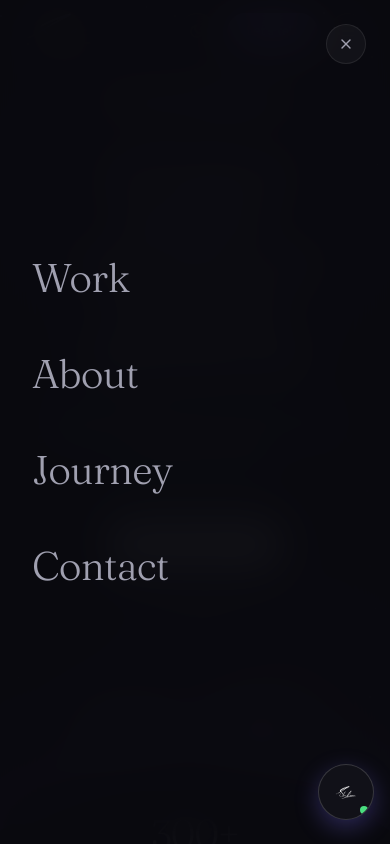
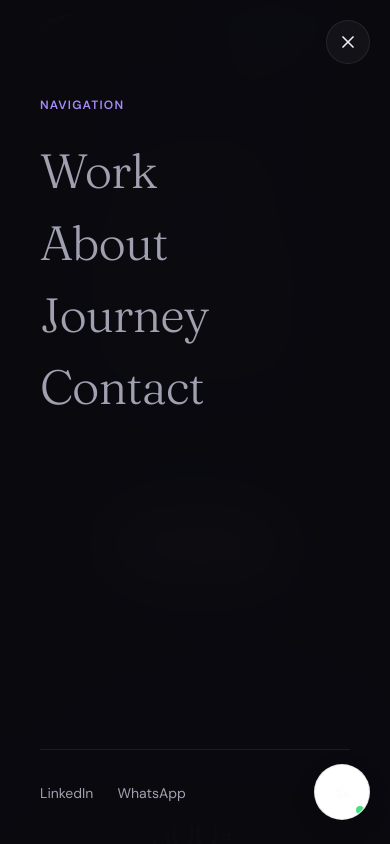
Before and after one commit to shibinsp45/Portfolio_blue, a React (Vite) app: page / in a window 390 px wide. Both pictures are taken after a click on the button 348 px from the left and 31 px from the top of the page. Shown: the top 844 px of the page. Built offline with nearby package versions, Linux system fonts and the light colour scheme.

Commit message:
Finalized mobile UI refinements: white chatbot theme, keyboard responsiveness, and premium mobile menu improvements

```diff
--- a/src/components/Navbar.jsx
+++ b/src/components/Navbar.jsx
@@ -149,25 +149,55 @@ export default function Navbar({ dark, toggleTheme }) {
       <AnimatePresence>
         {mobileOpen && (
           <motion.div
-            initial={{ opacity: 0 }} animate={{ opacity: 1 }} exit={{ opacity: 0 }}
-            style={{ position: 'fixed', inset: 0, background: dark ? 'rgba(10,10,15,0.97)' : 'rgba(248,249,250,0.97)', backdropFilter: 'blur(20px)', zIndex: 200, display: 'flex', flexDirection: 'column', alignItems: 'flex-start', justifyContent: 'center', padding: '3rem 2rem', gap: '2rem' }}
+            initial={{ opacity: 0, x: '100%' }}
+            animate={{ opacity: 1, x: 0 }}
+            exit={{ opacity: 0, x: '100%' }}
+            transition={{ type: 'spring', damping: 25, stiffness: 200 }}
+            style={{
+              position: 'fixed', inset: 0,
+              background: dark ? 'rgba(10,10,15,0.98)' : 'rgba(255,255,255,0.98)',
+              backdropFilter: 'blur(32px)', zIndex: 200,
+              display: 'flex', flexDirection: 'column',
+              padding: '6rem 2.5rem 2.5rem'
+            }}
           >
             <button onClick={() => setMobileOpen(false)}
-              style={{ position: 'absolute', top: '1.5rem', right: '1.5rem', width: 40, height: 40, borderRadius: '50%', border: '1px solid var(--border)', background: 'var(--surface)', cursor: 'pointer', display: 'flex', alignItems: 'center', justifyContent: 'center', color: 'var(--fg2)' }}>
-              <X size={16} />
+              style={{ position: 'absolute', top: '1.25rem', right: '1.25rem', width: 44, height: 44, borderRadius: '50%', border: '1px solid var(--border)', background: 'var(--surface)', cursor: 'pointer', display: 'flex', alignItems: 'center', justifyContent: 'center', color: 'var(--fg)' }}>
+              <X size={20} />
             </button>
-            {navLinks.map(link => {
+
+            <div style={{ display: 'flex', flexDirection: 'column', gap: '1.5rem', flex: 1 }}>
+              <div style={{ fontSize: '0.75rem', color: 'var(--accent2)', fontWeight: 600, textTransform: 'uppercase', letterSpacing: '0.1em', marginBottom: '0.5rem' }}>Navigation</div>
+              {navLinks.map((link, idx) => {
                 const isActive = activeSection === link.href.replace('#', '');
                 return (
-                <a key={link.label} href={link.href} onClick={e => handleNavClick(e, link.href)}
-                  style={{ fontFamily: "'Fraunces', serif", fontSize: '2.5rem', fontWeight: 300, color: isActive ? 'var(--accent2)' : 'var(--fg2)', transition: 'color 0.2s', letterSpacing: '-0.02em' }}
-                  onMouseEnter={e => e.target.style.color = 'var(--fg)'}
-                  onMouseLeave={e => e.target.style.color = isActive ? 'var(--accent2)' : 'var(--fg2)'}
+                  <motion.a
+                    key={link.label}
+                    href={link.href}
+                    onClick={e => handleNavClick(e, link.href)}
+                    initial={{ opacity: 0, x: 20 }}
+                    animate={{ opacity: 1, x: 0 }}
+                    transition={{ delay: idx * 0.1 }}
+                    style={{
+                      fontFamily: "'Fraunces', serif",
+                      fontSize: '3rem',
+                      fontWeight: 300,
+                      color: isActive ? 'var(--fg)' : 'var(--fg2)',
+                      display: 'block',
+                      letterSpacing: '-0.02em',
+                      lineHeight: 1
+                    }}
                   >
                     {link.label}
-                </a>
+                  </motion.a>
                 );
               })}
+            </div>
+
+            <div style={{ paddingTop: '2rem', borderTop: '1px solid var(--border)', display: 'flex', gap: '1.5rem' }}>
+              <a href="https://linkedin.com/in/shibinsp45" target="_blank" style={{ fontSize: '0.875rem', color: 'var(--fg2)' }}>LinkedIn</a>
+              <a href="https://wa.me/918606129072" target="_blank" style={{ fontSize: '0.875rem', color: 'var(--fg2)' }}>WhatsApp</a>
+            </div>
           </motion.div>
         )}
       </AnimatePresence>
--- a/src/index.css
+++ b/src/index.css
@@ -118,65 +118,47 @@ a:focus-visible, button:focus-visible { outline:2px solid var(--accent); outline
 .contact-link:hover { border-color:var(--accent); color:var(--accent2); background:rgba(124,109,250,.08); transform:translateY(-2px); }
 
 /* chatbot */
-.chat-bubble { position:fixed; bottom:90px; right:24px; z-index:300; background:var(--bg2); border:1px solid var(--border2); border-radius:18px 18px 4px 18px; padding:12px 16px; max-width:200px; box-shadow:0 8px 32px rgba(0,0,0,.5); animation:bub-in .3s cubic-bezier(.34,1.56,.64,1); cursor:pointer; }
-.chat-bubble p { font-size:.8125rem; color:var(--fg); margin:0; line-height:1.4; }
+.chat-bubble { position:fixed; bottom:90px; right:24px; z-index:300; background:#fff; border:1px solid rgba(0,0,0,0.1); border-radius:18px 18px 4px 18px; padding:12px 16px; max-width:220px; box-shadow:0 12px 32px rgba(0,0,0,0.15); animation:bub-in .3s cubic-bezier(.34,1.56,.64,1); cursor:pointer; }
+.chat-bubble p { font-size:.8125rem; color:#1a1a20; margin:0; line-height:1.4; }
 .chat-bubble strong { color:var(--accent); }
-.bubble-dismiss { position:absolute; top:-8px; left:-8px; width:20px; height:20px; border-radius:50%; background:var(--bg3); border:1px solid var(--border); display:flex; align-items:center; justify-content:center; cursor:pointer; color:var(--fg3); font-size:10px; transition:color .2s; }
-.bubble-dismiss:hover { color:var(--fg); }
-.chat-fab { position:fixed; bottom:24px; right:24px; z-index:300; width:56px; height:56px; border-radius:50%; border:1px solid var(--border2); cursor:pointer; overflow:hidden; background:var(--bg2); box-shadow:0 8px 24px rgba(124,109,250,.3); animation:fab-pop .5s cubic-bezier(.34,1.56,.64,1) 1s both; transition:transform .2s; display:flex; align-items:center; justify-content:center; }
+.bubble-dismiss { position:absolute; top:-8px; left:-8px; width:20px; height:20px; border-radius:50%; background:#fff; border:1px solid rgba(0,0,0,0.1); display:flex; align-items:center; justify-content:center; cursor:pointer; color:#666; font-size:10px; transition:color .2s; }
+.chat-fab { position:fixed; bottom:24px; right:24px; z-index:300; width:56px; height:56px; border-radius:50%; border:1px solid rgba(0,0,0,0.1); cursor:pointer; overflow:hidden; background:#fff; box-shadow:0 8px 24px rgba(0,0,0,0.12); animation:fab-pop .5s cubic-bezier(.34,1.56,.64,1) 1s both; transition:transform .2s; display:flex; align-items:center; justify-content:center; }
 .chat-fab:hover { transform:scale(1.08); }
-.chat-fab:active { transform:scale(.95); }
-.fab-online { position:absolute; bottom:3px; right:3px; width:12px; height:12px; background:var(--green); border-radius:50%; border:2px solid var(--bg2); transition:opacity .2s; }
-.chat-window { position:fixed; z-index:299; display:flex; flex-direction:column; background:rgba(10,10,15,.88); backdrop-filter:blur(24px); border:1px solid var(--border2); border-radius:24px; box-shadow:0 24px 64px rgba(0,0,0,.6); overflow:hidden; transition:opacity .25s,transform .25s; opacity:0; transform:translateY(16px) scale(.97); pointer-events:none; bottom:90px; right:24px; width:384px; height:min(520px,70vh); }
-:root[data-theme="light"] .chat-window { background:rgba(255,255,255,.88); box-shadow:0 24px 64px rgba(0,0,0,.15); }
+.fab-online { position:absolute; bottom:3px; right:3px; width:12px; height:12px; background:var(--green); border-radius:50%; border:2px solid #fff; }
+.chat-window { position:fixed; z-index:299; display:flex; flex-direction:column; background:#ffffff; border:1px solid rgba(0,0,0,0.08); border-radius:24px; box-shadow:0 32px 80px rgba(0,0,0,0.25); overflow:hidden; transition:opacity .3s, transform .3s; opacity:0; transform:translateY(20px) scale(.98); pointer-events:none; bottom:90px; right:24px; width:380px; height:min(600px, 80vh); color: #1a1a20; }
 .chat-window.open { opacity:1; transform:translateY(0) scale(1); pointer-events:all; }
-@media(max-width:520px) { .chat-window{bottom:0;right:0;left:0;top:0;width:100%;height:100%;border-radius:0;border:none} .chat-bubble,.chat-fab{right:16px} }
-.chat-header { display:flex; align-items:center; gap:10px; padding:14px 16px; border-bottom:1px solid var(--border); background:rgba(255,255,255,.025); flex-shrink:0; }
-:root[data-theme="light"] .chat-header { background:rgba(0,0,0,.02); }
-.chat-avatar { width:36px; height:36px; border-radius:50%; border:2px solid rgba(124,109,250,.3); flex-shrink:0; background:var(--bg3); display:flex; align-items:center; justify-content:center; font-size:1.125rem; position:relative; }
-.chat-avatar-online { position:absolute; bottom:-1px; right:-1px; width:11px; height:11px; background:var(--green); border-radius:50%; border:2px solid var(--bg2); }
-.chat-header-status { font-size:.7rem; color:var(--green); display:flex; align-items:center; gap:4px; }
+@media(max-width:600px) { .chat-window{bottom:0;right:0;left:0;top:0;width:100%;height:100dvh;border-radius:0;border:none} .chat-bubble,.chat-fab{right:20px} }
+.chat-header { display:flex; align-items:center; gap:12px; padding:16px 20px; border-bottom:1px solid rgba(0,0,0,0.05); background:#fff; flex-shrink:0; }
+.chat-avatar { width:36px; height:36px; border-radius:50%; border:2px solid var(--accent); flex-shrink:0; background:#f0f0f5; display:flex; align-items:center; justify-content:center; position:relative; }
+.chat-avatar-online { position:absolute; bottom:-1px; right:-1px; width:11px; height:11px; background:var(--green); border-radius:50%; border:2px solid #fff; }
+.chat-header-status { font-size:.7rem; color:var(--green); display:flex; align-items:center; gap:4px; font-weight: 500; }
 .chat-header-status::before { content:''; width:5px; height:5px; border-radius:50%; background:var(--green); animation:blink 2s ease-in-out infinite; }
-.chat-close-btn { width:32px; height:32px; border-radius:50%; border:1px solid var(--border); background:var(--surface); cursor:pointer; display:flex; align-items:center; justify-content:center; color:var(--fg3); transition:all .2s; flex-shrink:0; }
-.chat-close-btn:hover { color:var(--fg); border-color:var(--border2); }
-.chat-messages { flex:1; overflow-y:auto; padding:16px; display:flex; flex-direction:column; gap:12px; scroll-behavior:smooth; }
-.chat-messages::-webkit-scrollbar { width:3px; }
-.chat-messages::-webkit-scrollbar-thumb { background:var(--border); border-radius:3px; }
-.chat-empty { display:flex; flex-direction:column; align-items:center; justify-content:center; height:100%; gap:14px; padding:16px; }
-.chat-empty-avatar { width:60px; height:60px; border-radius:18px; background:var(--bg3); border:1px solid var(--border); display:flex; align-items:center; justify-content:center; font-size:1.75rem; }
-.chat-empty-title { font-size:.9375rem; font-weight:600; color:var(--fg); text-align:center; }
-.chat-empty-sub { font-size:.8rem; color:var(--fg3); text-align:center; max-width:220px; line-height:1.5; }
-.contact-chips { display:flex; flex-wrap:wrap; gap:6px; justify-content:center; margin-top:4px; }
-.contact-chip { display:inline-flex; align-items:center; gap:5px; padding:6px 12px; border-radius:999px; border:1px solid var(--border); background:var(--surface); color:var(--fg2); font-size:.75rem; text-decoration:none; transition:all .2s; }
-.contact-chip:hover { border-color:var(--accent); color:var(--accent2); background:rgba(124,109,250,.08); }
-.contact-chip svg { width:12px; height:12px; }
-.quick-questions { display:flex; flex-wrap:wrap; gap:6px; justify-content:center; margin-top:8px; }
-.quick-q { padding:7px 14px; border-radius:12px; border:1px solid var(--border); background:var(--surface); color:var(--fg3); font-size:.75rem; cursor:pointer; font-family:'DM Sans',sans-serif; transition:all .2s; }
-.quick-q:hover { border-color:var(--border2); color:var(--fg); background:var(--surface2); }
-.msg-row { display:flex; gap:8px; align-items:flex-end; }
+.chat-close-btn { width:32px; height:32px; border-radius:50%; border:1px solid rgba(0,0,0,0.08); background:#fff; cursor:pointer; display:flex; align-items:center; justify-content:center; color:#666; transition:all .2s; }
+.chat-messages { flex:1; overflow-y:auto; padding:20px; display:flex; flex-direction:column; gap:16px; scroll-behavior:smooth; background: #fff; }
+.chat-empty { display:flex; flex-direction:column; align-items:center; justify-content:center; height:100%; gap:20px; padding:24px; }
+.chat-empty-avatar { width:64px; height:64px; border-radius:20px; border:1px solid rgba(0,0,0,0.08); display:flex; align-items:center; justify-content:center; background: #f8f9fb; }
+.chat-empty-title { font-size:1rem; font-weight:700; color:#1a1a20; text-align:center; }
+.chat-empty-sub { font-size:.875rem; color:#666; text-align:center; max-width:260px; line-height:1.6; }
+.contact-chips { display:flex; flex-wrap:wrap; gap:8px; justify-content:center; }
+.contact-chip { display:inline-flex; align-items:center; gap:6px; padding:8px 16px; border-radius:999px; border:1px solid rgba(0,0,0,0.08); background:#fff; color:#444; font-size:.8rem; transition:all .2s; }
+.contact-chip:hover { border-color:var(--accent); color:var(--accent); background:#f5f3ff; }
+.quick-q { padding:10px 18px; border-radius:14px; border:1px solid rgba(0,0,0,0.08); background:#fff; color:#555; font-size:.8125rem; cursor:pointer; transition:all .2s; text-align: left; }
+.quick-q:hover { border-color:var(--accent); color:var(--accent); background:#f5f3ff; }
+.msg-row { display:flex; gap:10px; align-items:flex-end; }
 .msg-row.user { flex-direction:row-reverse; }
-.msg-bot-icon { width:24px; height:24px; border-radius:8px; background:var(--bg3); border:1px solid var(--border); display:flex; align-items:center; justify-content:center; font-size:.875rem; flex-shrink:0; }
-.msg-bubble { max-width:78%; font-size:.8125rem; line-height:1.6; border-radius:16px; padding:10px 14px; word-break:break-word; }
-.msg-bubble.bot { background:var(--surface2); color:var(--fg); border-bottom-left-radius:4px; }
-.msg-bubble.user { background:var(--accent); color:#fff; border-bottom-right-radius:4px; }
-.msg-bubble a.inline-chip { display:inline-flex; align-items:center; gap:4px; padding:3px 10px; border-radius:999px; border:1px solid var(--border2); background:var(--surface); color:var(--fg2); font-size:.75rem; text-decoration:none; margin:2px 1px; vertical-align:middle; transition:background .2s; }
-.msg-bubble a.inline-chip:hover { background:var(--surface2); color:var(--fg); }
-.msg-bubble a.inline-chip svg { width:11px; height:11px; }
-.typing-indicator { display:flex; gap:4px; padding:12px 14px; background:var(--surface2); border-radius:16px; border-bottom-left-radius:4px; width:fit-content; }
-.typing-dot { width:6px; height:6px; border-radius:50%; background:var(--fg3); animation:typing-dot 1.2s ease-in-out infinite; }
-.typing-dot:nth-child(2) { animation-delay:.2s; }
-.typing-dot:nth-child(3) { animation-delay:.4s; }
-.followup-row { display:flex; flex-wrap:wrap; gap:6px; padding-left:32px; }
-.followup-btn { padding:5px 12px; border-radius:10px; border:1px solid var(--border); background:var(--surface); color:var(--fg3); font-size:.75rem; cursor:pointer; font-family:'DM Sans',sans-serif; transition:all .2s; }
-.followup-btn:hover { border-color:var(--border2); color:var(--fg); background:var(--surface2); }
-.chat-input-area { padding:12px; border-top:1px solid var(--border); background:rgba(255,255,255,.02); flex-shrink:0; }
-:root[data-theme="light"] .chat-input-area { background:rgba(0,0,0,.02); }
-.chat-input-wrap { display:flex; align-items:flex-end; gap:8px; background:var(--surface2); border:1px solid var(--border); border-radius:16px; padding:6px 6px 6px 14px; transition:border-color .2s; }
-.chat-input-wrap:focus-within { border-color:var(--accent); }
-.chat-input-wrap textarea { flex:1; background:transparent; border:none; outline:none; color:var(--fg); font-family:'DM Sans',sans-serif; font-size:.875rem; resize:none; line-height:1.5; max-height:100px; padding:6px 0; scrollbar-width:none; }
-.chat-input-wrap textarea::placeholder { color:var(--fg3); }
-.chat-input-wrap textarea::-webkit-scrollbar { display:none; }
-.chat-send-btn { width:34px; height:34px; border-radius:10px; background:var(--accent); border:none; cursor:pointer; display:flex; align-items:center; justify-content:center; flex-shrink:0; transition:all .2s; color:#fff; }
-.chat-send-btn:disabled { background:var(--surface2); color:var(--fg3); cursor:default; }
-.chat-send-btn:not(:disabled):hover { background:var(--accent2); }
-.chat-disclaimer { text-align:center; font-size:.65rem; color:var(--fg3); margin-top:8px; opacity:.6; }
+.msg-bot-icon { width:24px; height:24px; border-radius:8px; background:#f0f0f5; border:1px solid rgba(0,0,0,0.08); display:flex; align-items:center; justify-content:center; flex-shrink:0; }
+.msg-bubble { max-width:82%; font-size:.9rem; line-height:1.55; border-radius:18px; padding:12px 16px; word-break:break-word; }
+.msg-bubble.bot { background:#f1f1f5; color:#1a1a20; border-bottom-left-radius:4px; }
+.msg-bubble.user { background:var(--accent); color:#fff; border-bottom-right-radius:4px; box-shadow: 0 4px 12px rgba(124,109,250,0.25); }
+.msg-bubble a.inline-chip { display:inline-flex; align-items:center; gap:4px; padding:4px 12px; border-radius:999px; border:1px solid rgba(0,0,0,0.08); background:#fff; color:var(--accent); font-size:.8125rem; font-weight: 500; text-decoration:none; margin:4px 0; }
+.typing-indicator { display:flex; gap:4px; padding:14px 18px; background:#f1f1f5; border-radius:18px; border-bottom-left-radius:4px; }
+.typing-dot { width:6px; height:6px; border-radius:50%; background:#999; animation:typing-dot 1.2s ease-in-out infinite; }
+.followup-btn { padding:7px 14px; border-radius:12px; border:1px solid rgba(0,0,0,0.08); background:#fff; color:#666; font-size:.8125rem; cursor:pointer; transition:all .2s; }
+.followup-btn:hover { border-color:var(--accent); color:var(--accent); background:#f5f3ff; }
+.chat-input-area { padding:16px 20px 24px; border-top:1px solid rgba(0,0,0,0.05); background:#fff; flex-shrink:0; }
+.chat-input-wrap { display:flex; align-items:flex-end; gap:10px; background:#f8f9fb; border:1px solid rgba(0,0,0,0.08); border-radius:18px; padding:8px 8px 8px 16px; transition:all .2s; }
+.chat-input-wrap:focus-within { border-color:var(--accent); background:#fff; box-shadow:0 0 0 3px rgba(124,109,250,0.1); }
+.chat-input-wrap textarea { flex:1; background:transparent; border:none; outline:none; color:#1a1a20; font-family:inherit; font-size:.9375rem; resize:none; line-height:1.5; padding:8px 0; }
+.chat-send-btn { width:38px; height:38px; border-radius:12px; background:var(--accent); border:none; cursor:pointer; color:#fff; display:flex; align-items:center; justify-content:center; flex-shrink:0; transition:all .2s; }
+.chat-send-btn:disabled { background:#e1e1e8; color:#999; cursor:default; }
+.chat-disclaimer { text-align:center; font-size:.7rem; color:#999; margin-top:12px; }
```
Also changed, not shown: src/components/SoulChatbot.jsx (+43 -8 lines). Lines whose indentation alone changed are shown as unchanged.
